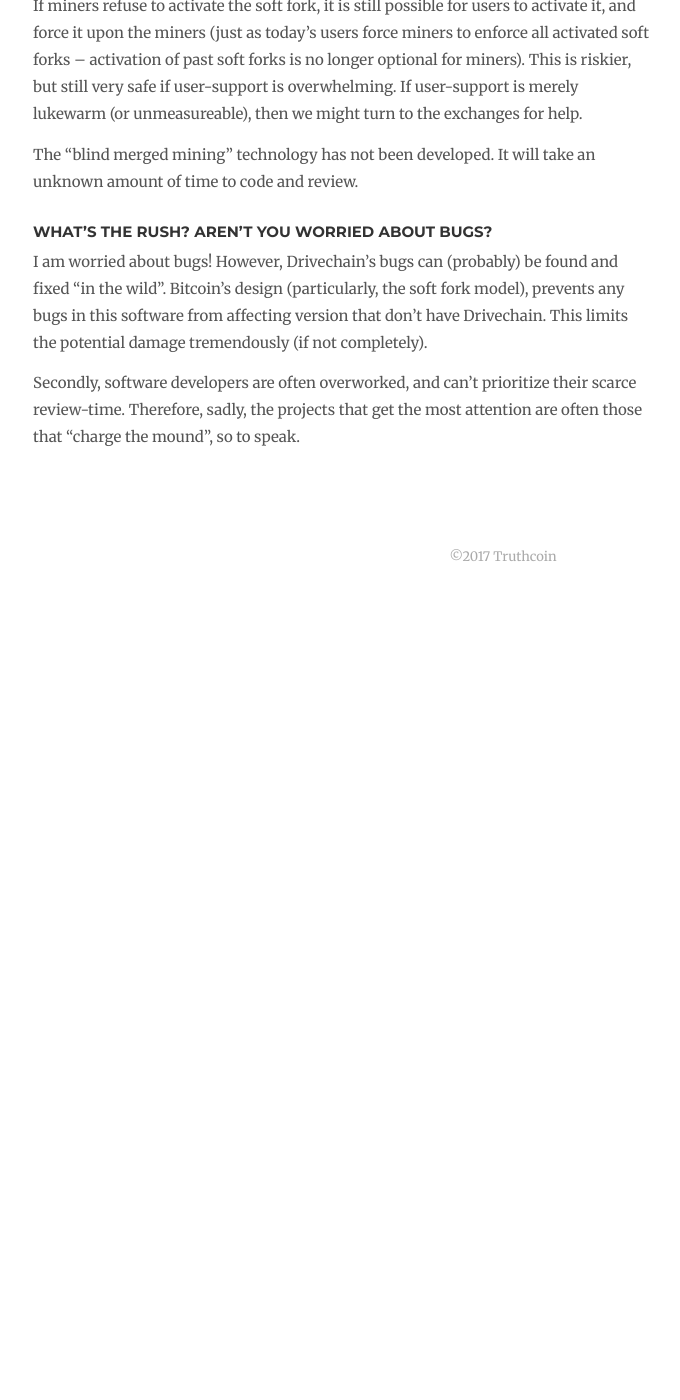
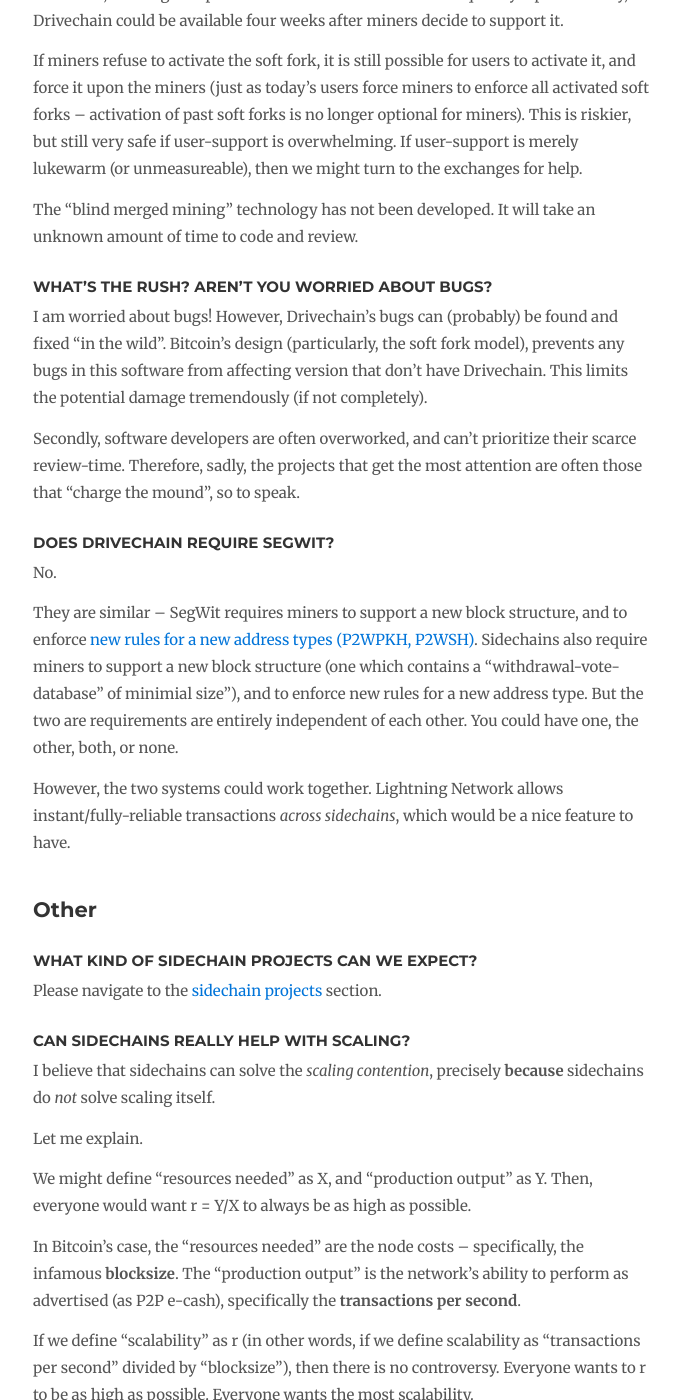
Before and after one commit to drivechain-project/drivechain.info, a Jekyll site: the page built from faq/index.md, in a window 1280 px wide and 1400 px high, scrolled down 1567 px. Shown: the whole window, without its empty margins (137-817 px from the left). Built offline with Jekyll 4.4.1, drawn with Linux system fonts in a browser that asks for light colours; nearby versions of some CDN libraries; comment, search, counter and statistics services are not loaded; before the commit the page ends 2176 px from its top, so only the background shows below that; some of the changed text lies outside the part shown.

Commit message:
FAQ Categories + SeqWit and Scale questions

```diff
--- a/faq/index.md
+++ b/faq/index.md
@@ -17,7 +19,6 @@
 
 But don't try to decide on behalf of other people! If each individual user is free to sell his/her BTC in exchange for an Altcoin (or for fiat), we can hardly deny users the opportunity to move *their money* between two sidechains.
 
-
 ### What negative impact could sidechains have on the mainchain (ie, Bitcoin Core)?
 
 There are none, actually.
@@ -49,3 +48,37 @@
 I am worried about bugs! However, Drivechain's bugs can (probably) be found and fixed "in the wild". Bitcoin's design (particularly, the soft fork model), prevents any bugs in this software from affecting version that don't have Drivechain. This limits the potential damage tremendously (if not completely).
 
 Secondly, software developers are often overworked, and can't prioritize their scarce review-time. Therefore, sadly, the projects that get the most attention are often those that "charge the mound", so to speak.
+
+### Does Drivechain require SegWit?
+
+No.
+
+They are similar -- SegWit requires miners to support a new block structure, and to enforce [new rules for a new address types (P2WPKH, P2WSH)](https://github.com/bitcoin/bips/blob/master/bip-0142.mediawiki). Sidechains also require miners to support a new block structure (one which contains a "withdrawal-vote-database" of minimial size"), and to enforce new rules for a new address type. But the two are requirements are entirely independent of each other. You could have one, the other, both, or none.
+
+However, the two systems could work together. Lightning Network allows instant/fully-reliable transactions *across sidechains*, which would be a nice feature to have.
+
+## Other
+
+### What kind of sidechain projects can we expect?
+
+Please navigate to the [sidechain projects](http://www.drivechain.info/projects/index.html) section.
+
+### Can sidechains really help with Scaling?
+
+I believe that sidechains can solve the *scaling contention*, precisely **because** sidechains do *not* solve scaling itself.
+
+Let me explain.
+
+We might define "resources needed" as X, and "production output" as Y. Then, everyone would want r = Y/X to always be as high as possible.
+
+In Bitcoin's case, the "resources needed" are the node costs -- specifically, the infamous **blocksize**. The "production output" is the network's ability to perform as advertised (as P2P e-cash), specifically the **transactions per second**.
+
+If we define "scalability" as r (in other words, if we define scalability as "transactions per second" divided by "blocksize"), then there is no controversy. Everyone wants to r to be as high as possible. Everyone wants the most scalability.
+
+However, my belief is that the true "contention" is about *choosing the right X*. Even if r were very high (and even if we doubled r, or multiplied it by a factor of 100), there would still be disagreements over X. Some would feel that X is too small, others would feel that X is too large.
+
+This may explain why debates over scalability still persist, despite the surprising discovery of the Lightning Network, which multiplies r by a large factor.
+
+Sidechains are different, in that they allow people to "choose their own X". This does not (directly) impact r, but it should eliminate most of the controversy.
+
+(Interestingly, sidechains may also indirectly impact r, by allowing for [synergy between two chains](https://www.youtube.com/watch?v=Gzg_u9gHc5Q&t=6575s), or by exploiting [a] UTXO commitments, [b] the SC security model, and [c] the mainchain's management of the 21 M limit, to allow sidechains to simply discard old blocks.)
```
Also changed, not shown: other parts of faq/index.md (+3 -3 lines).
